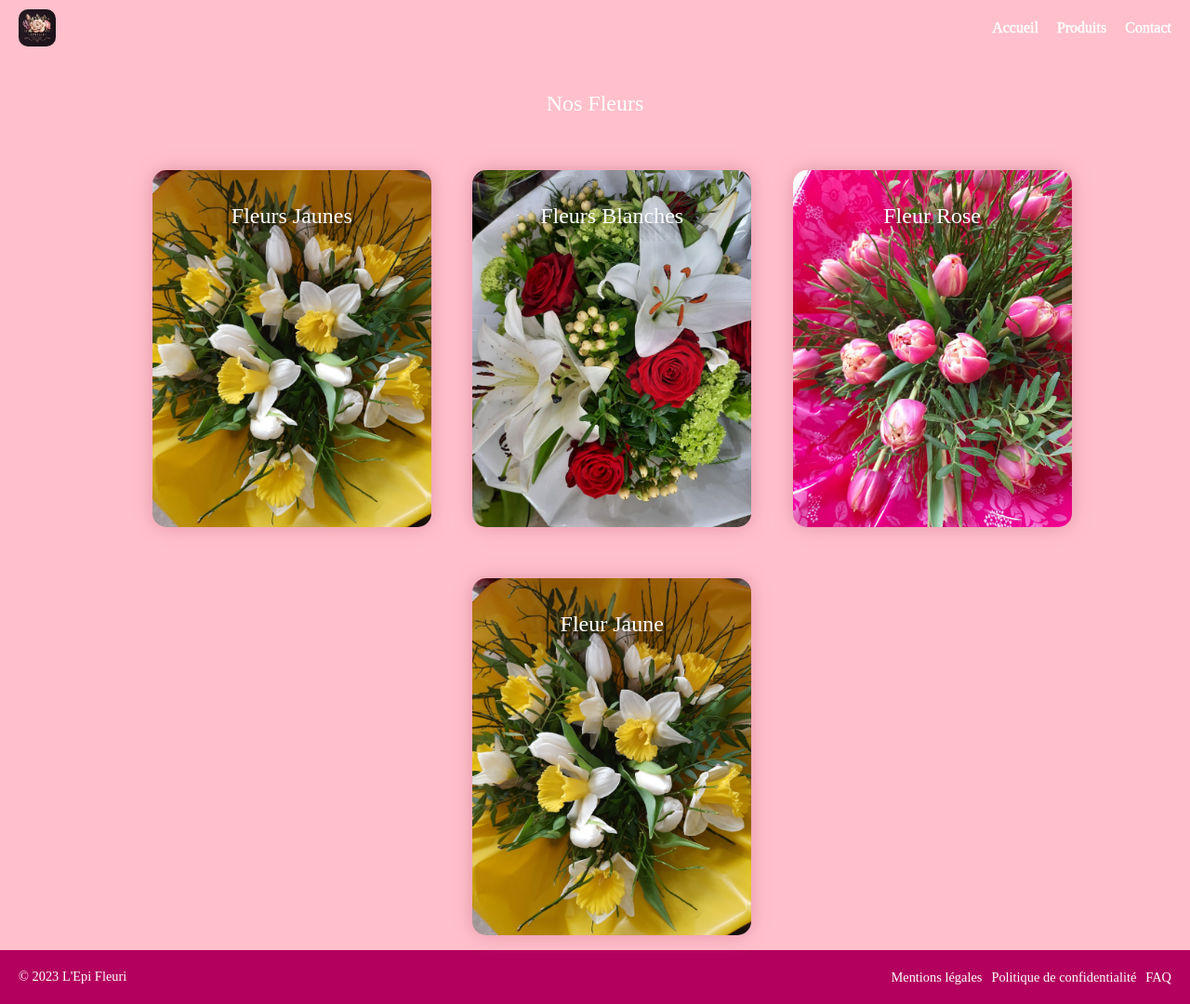
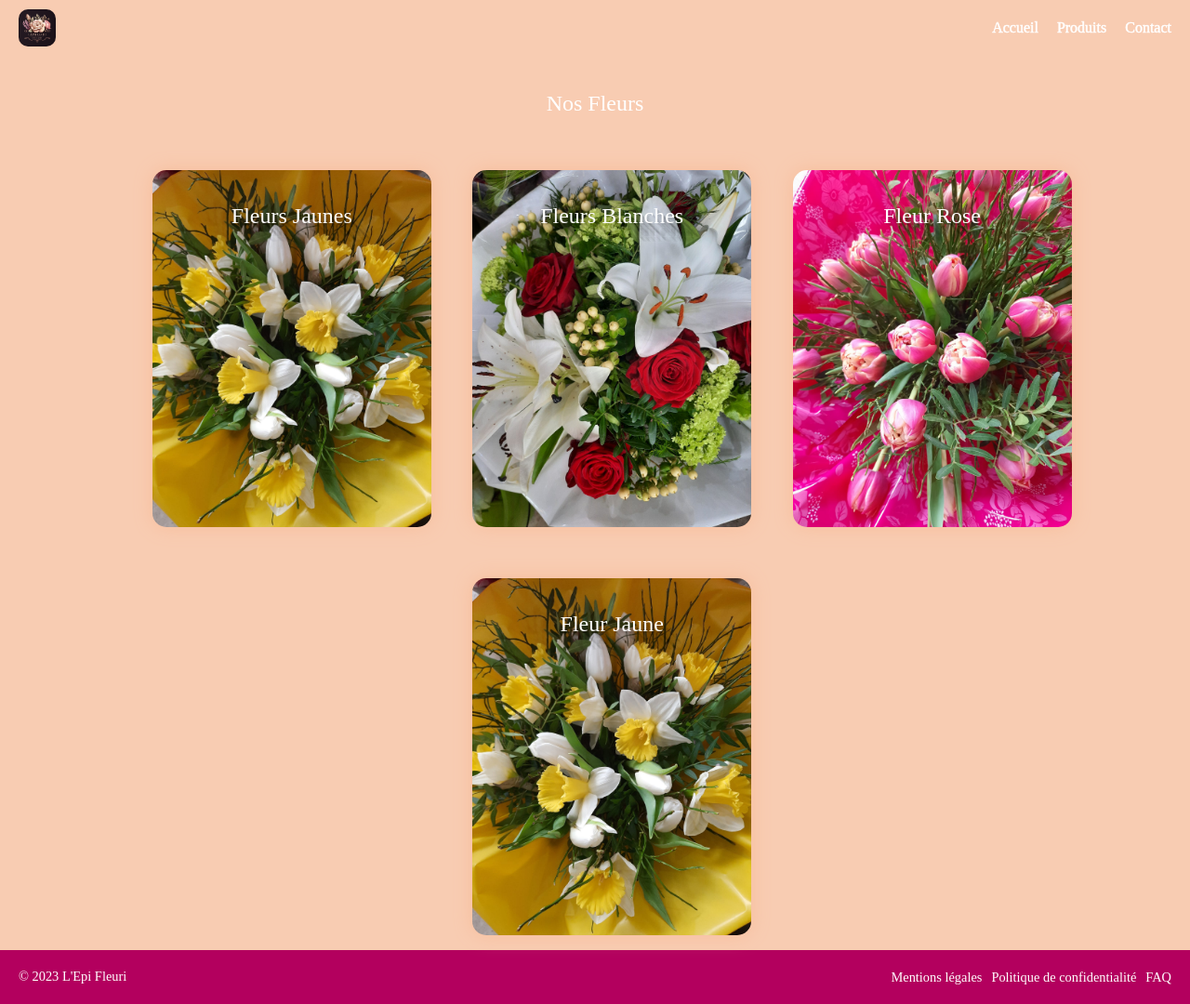
Before and after one commit to Frivox1/epifleuri, a Flask app: page /produit in a window 1280 px wide. Shown: the whole page at 93% size. Run offline with Flask 2, Linux system fonts and the light colour scheme; some web fonts are replaced.

Commit message:
change color

```diff
--- a/app/static/style/header.css
+++ b/app/static/style/header.css
@@ -1,5 +1,5 @@
 html, body {
-    background-color: pink;
+    background-color: #f8ccb2;
     margin: 0; /* Set margin to 0 to remove the default margin */
     padding: 0; /* Set padding to 0 to remove the default padding */
     font-family: 'Aclonica';
@@ -7,7 +7,7 @@ html, body {
     }
 /* Navigation Bar */
 #navbar {
-    background-color: pink;
+    background-color: #f8ccb2;
     height: 60px;
     display: flex;
     justify-content: space-between;
--- a/app/static/style/produit.css
+++ b/app/static/style/produit.css
@@ -62,9 +62,9 @@ h1 {
   background-position: center !important;
   height: 30vmax;
   padding: 1em 2em;
-  background: rgb(249, 169, 183);
+  background: #f8ccb2;
   border-radius: 15px;
-  box-shadow: 0 0 20px rgb(226, 147, 165);
+  box-shadow: 0 0 20px #f7bd9b;
   padding: 20px;
 }
 .flip > .front p, .flip > .back p {
--- a/app/static/style/style-main.css
+++ b/app/static/style/style-main.css
@@ -77,7 +77,7 @@ font-family: 'Aclonica';
 color: #ffffff;
 }
 button {
-background-color: #FFC0CB;
+background-color: #f8ccb2;
 border: none;
 border-radius: 30px;
 color: #fff;
@@ -85,10 +85,10 @@ cursor: pointer;
 font-size: 16px;
 padding: 10px 20px;
 transition: background-color 0.3s ease;
-border: 2px solid #FFC0CB;
+border: 2px solid #f8ccb2;
 }
 
 button:hover {
 background-color: transparent;
-border: 2px solid #FFC0CB;
+border: 2px solid #f8ccb2;
 }
```
